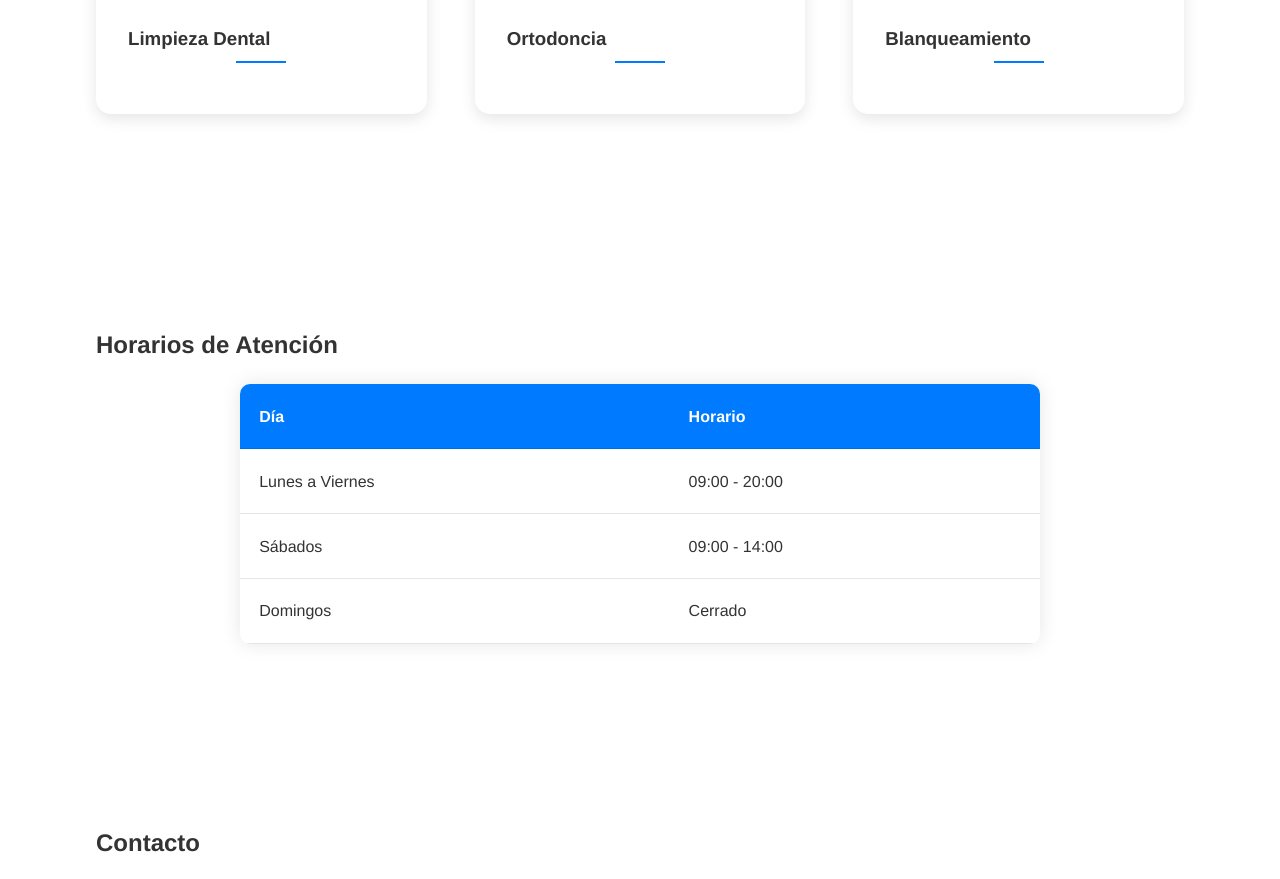
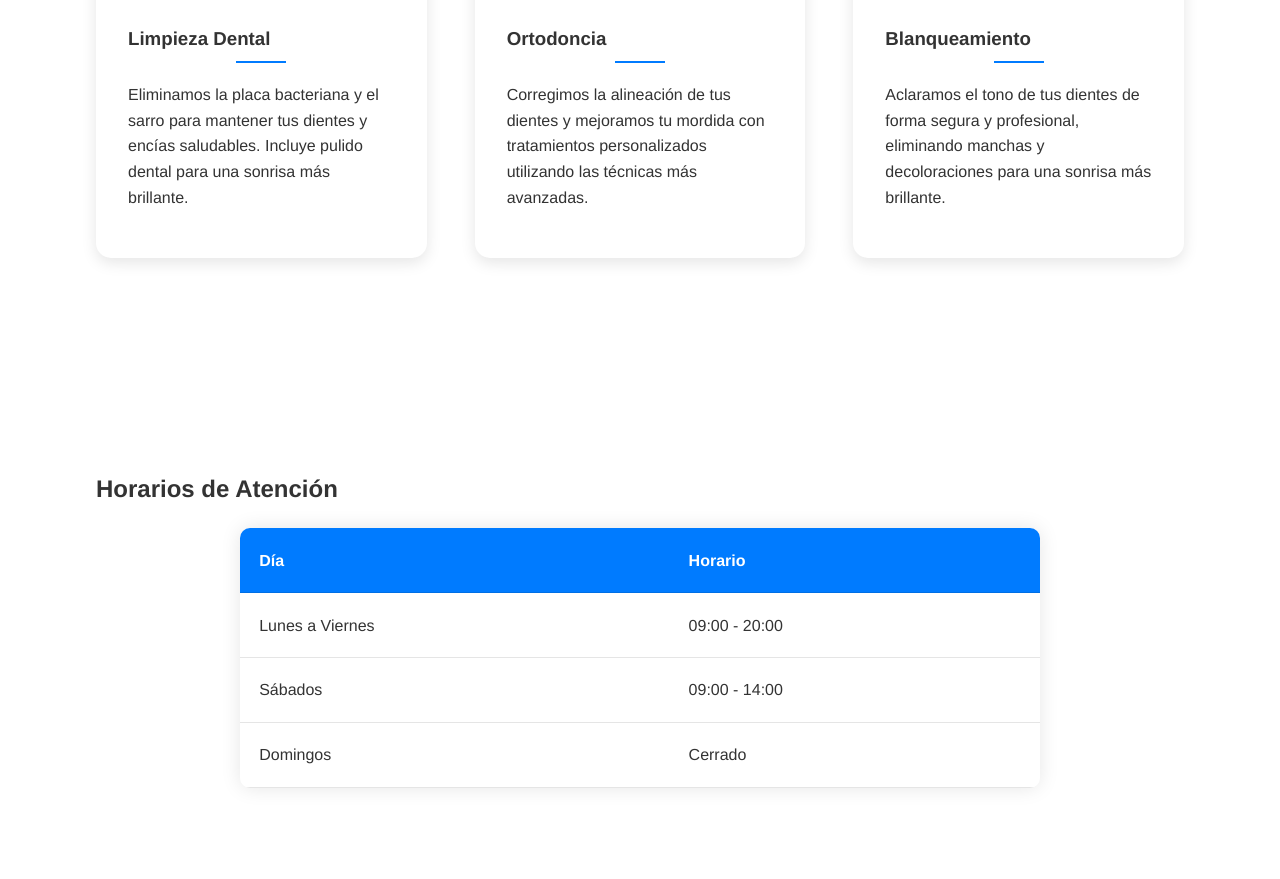
Before and after one commit to sandovaldavid/Dental-Clinic-Sonrisa-Perfecta, a plain HTML site: page index.html in a window 1280 px wide. Shown: the part 1305-2184 px from the top of the page. Drawn offline with Linux system fonts and the light colour scheme.

Commit message:
💄 Add service descriptions for dental services to enhance user understanding and engagement

```diff
--- a/index.html
+++ b/index.html
@@ -36,14 +36,20 @@
                 <div class="service-card">
                     <img src="/static/images/servicios/Limpieza Dental.png" alt="Limpieza Dental">
                     <h3>Limpieza Dental</h3>
+                    <p class="service-description">Eliminamos la placa bacteriana y el sarro para mantener tus dientes y encías
+                        saludables. Incluye pulido dental para una sonrisa más brillante.</p>
                 </div>
                 <div class="service-card">
                     <img src="/static/images/servicios/Ortodoncia.jpg" alt="Ortodoncia">
                     <h3>Ortodoncia</h3>
+                    <p class="service-description">Corregimos la alineación de tus dientes y mejoramos tu mordida con
+                        tratamientos personalizados utilizando las técnicas más avanzadas.</p>
                 </div>
                 <div class="service-card">
                     <img src="/static/images/servicios/Blanqueamiento.jpg" alt="Blanqueamiento">
                     <h3>Blanqueamiento</h3>
+                    <p class="service-description">Aclaramos el tono de tus dientes de forma segura y profesional, eliminando
+                        manchas y decoloraciones para una sonrisa más brillante.</p>
                 </div>
             </div>
         </section>
```
